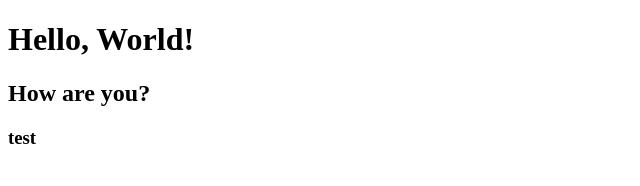
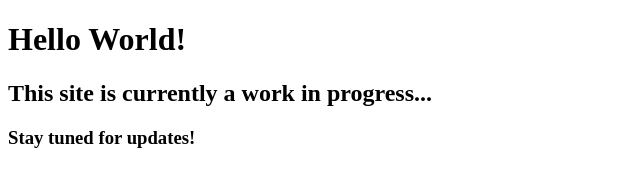
Before and after one commit to JeremyFriesenGitHub/Portfolio-Website, a plain HTML site: page index.html in a window 1280 px wide. Shown: the whole page, without its empty margins (0-640 px from the left). Drawn offline with Linux system fonts and the light colour scheme.

Commit message:
Update index.html

```diff
--- a/index.html
+++ b/index.html
@@ -4,8 +4,8 @@
     <title>Jeremy Friesen</title>
 </head>
 <body>
-    <h1>Hello, World!</h1>
-    <h2>How are you?</h2>
-    <h3>test</h3>
+    <h1>Hello World!</h1>
+    <h2>This site is currently a work in progress...</h2>
+    <h3>Stay tuned for updates!</h3>
 </body>
 </html>
```
